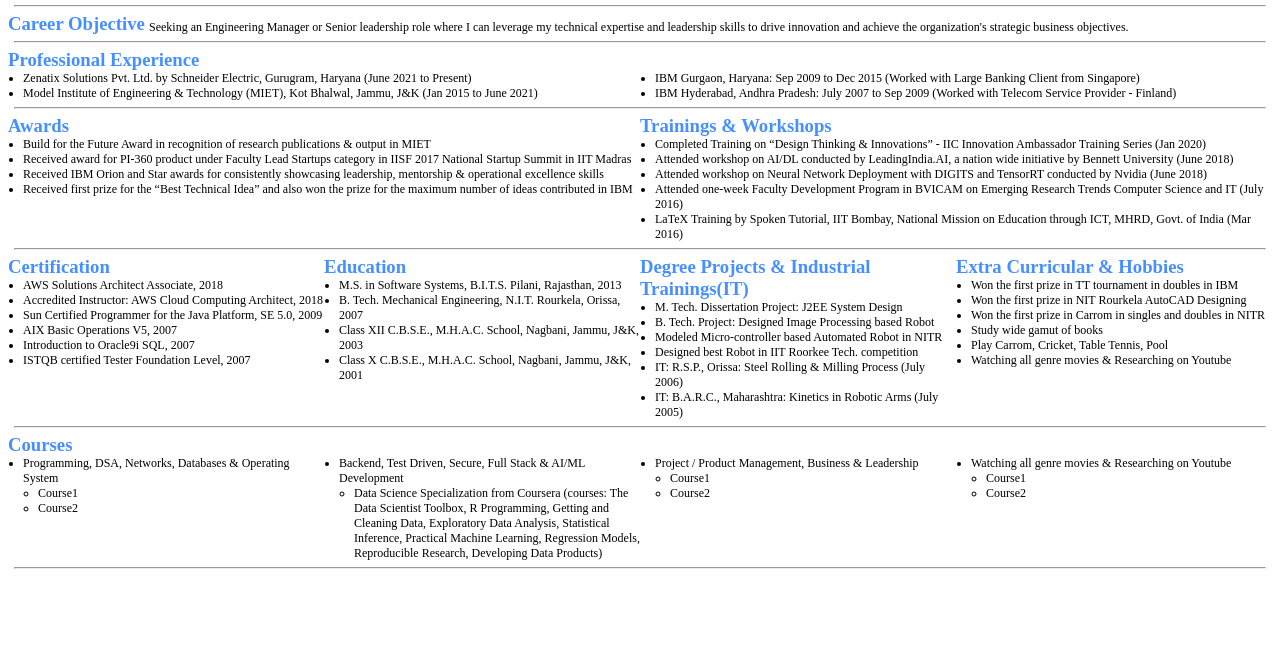
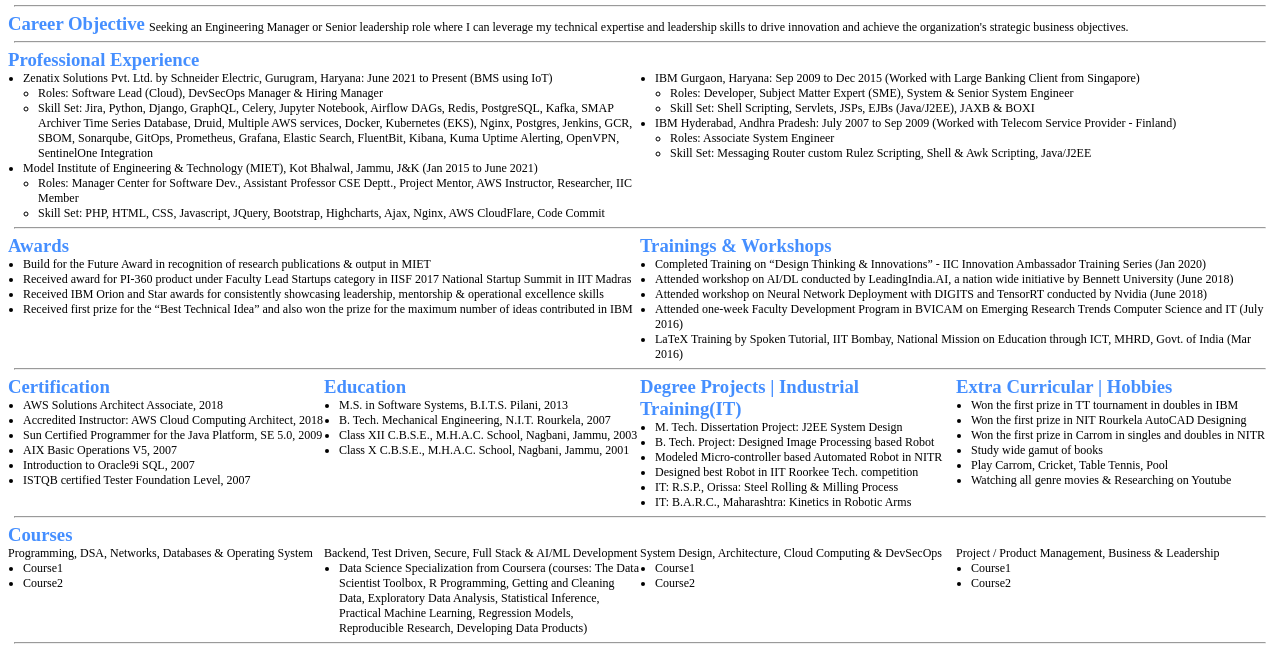
Before and after one commit to RIGUPTA2/portfolio, a plain HTML site: page index.html in a window 1280 px wide. Shown: the part 135-800 px from the top of the page. Drawn offline with Linux system fonts and the light colour scheme.

Commit message:
Updated content and re structured sections

```diff
--- a/css/resume.css
+++ b/css/resume.css
@@ -6,9 +6,14 @@
   margin-left: auto !important;
 }
 
-h1,h3,h6 {
+h1,h3 {
   color: rgba(0, 102, 255, 0.73);
   margin: 0px;
+}
+h6 {
+  margin: 0px;
+  font-weight: normal;
+  font-size: 12px;
 }
 hr {
   margin: 6px;
@@ -90,7 +95,7 @@
   width: 50%;
 }
 
-@media only screen and (max-width: 800px){
+@media only screen and (max-width: 1200px){
   .headerRow{
     flex-direction: column;
     justify-content: flex-start;
--- a/index.html
+++ b/index.html
@@ -32,14 +32,31 @@
   <div class="equalColumnRow">
     <div class="equalColumn">
       <ul>
-        <li>Zenatix Solutions Pvt. Ltd. by Schneider Electric, Gurugram, Haryana (June 2021 to Present)</li>
+        <li>Zenatix Solutions Pvt. Ltd. by Schneider Electric, Gurugram, Haryana: June 2021 to Present (BMS using IoT)</li>
+        <ul>
+          <li>Roles: Software Lead (Cloud), DevSecOps Manager & Hiring Manager</li>
+          <li>Skill Set: Jira, Python, Django, GraphQL, Celery, Jupyter Notebook, Airflow DAGs, Redis, PostgreSQL, Kafka, SMAP Archiver Time Series Database, Druid, Multiple AWS services, Docker, Kubernetes (EKS), Nginx, Postgres, Jenkins, GCR, SBOM, Sonarqube, GitOps, Prometheus, Grafana, Elastic Search, FluentBit, Kibana, Kuma Uptime Alerting, OpenVPN, SentinelOne Integration</li>
+        </ul>
         <li>Model Institute of Engineering & Technology (MIET), Kot Bhalwal, Jammu, J&K (Jan 2015 to June 2021)</li>
+        <ul>
+          <li>Roles: Manager Center for Software Dev., Assistant Professor CSE Deptt., Project Mentor, AWS Instructor, Researcher, IIC Member</li>
+          <li>Skill Set: PHP, HTML, CSS, Javascript, JQuery, Bootstrap, Highcharts, Ajax, Nginx, AWS CloudFlare, Code Commit</li>
+        </ul>
       </ul>
     </div>
+
     <div class="equalColumn">
       <ul>
         <li>IBM Gurgaon, Haryana: Sep 2009 to Dec 2015 (Worked with Large Banking Client from Singapore)</li>
+        <ul>
+          <li>Roles: Developer, Subject Matter Expert (SME), System & Senior System Engineer</li>
+          <li>Skill Set: Shell Scripting, Servlets, JSPs, EJBs (Java/J2EE), JAXB & BOXI</li>
+        </ul>
         <li>IBM Hyderabad, Andhra Pradesh: July 2007 to Sep 2009 (Worked with Telecom Service Provider - Finland)</li>
+        <ul>
+          <li>Roles: Associate System Engineer</li>
+          <li>Skill Set: Messaging Router custom Rulez Scripting, Shell & Awk Scripting, Java/J2EE</li>
+        </ul>
       </ul>
     </div>
   </div>
@@ -87,29 +104,30 @@
     <div class="secondColumn">
       <h3>Education</h3>
       <ul>
-        <li>M.S. in Software Systems, B.I.T.S. Pilani, Rajasthan, 2013</li>
-        <li>B. Tech. Mechanical Engineering, N.I.T. Rourkela, Orissa, 2007</li>
-        <li>Class XII C.B.S.E., M.H.A.C. School, Nagbani, Jammu, J&K, 2003</li>
-        <li>Class X C.B.S.E., M.H.A.C. School, Nagbani, Jammu, J&K, 2001</li>
+        <li>M.S. in Software Systems, B.I.T.S. Pilani, 2013</li>
+        <li>B. Tech. Mechanical Engineering, N.I.T. Rourkela, 2007</li>
+        <li>Class XII C.B.S.E., M.H.A.C. School, Nagbani, Jammu, 2003</li>
+        <li>Class X C.B.S.E., M.H.A.C. School, Nagbani, Jammu, 2001</li>
       </ul>
     </div>
     <hr class="hiddenRow"/>
 
     <div class="thirdColumn">
-      <h3>Degree Projects & Industrial Trainings(IT)</h3>
+      <h3>Degree Projects | Industrial Training(IT)</h3>
       <ul>
         <li>M. Tech. Dissertation Project: J2EE System Design</li>
         <li>B. Tech. Project: Designed Image Processing based Robot</li>
         <li>Modeled Micro-controller based Automated Robot in NITR</li>
         <li>Designed best Robot in IIT Roorkee Tech. competition</li>
-        <li>IT: R.S.P., Orissa: Steel Rolling & Milling Process (July 2006)</li>
-        <li>IT: B.A.R.C., Maharashtra: Kinetics in Robotic Arms (July 2005)</li>
+        <li>IT: R.S.P., Orissa: Steel Rolling & Milling Process</li>
+        <li>IT: B.A.R.C., Maharashtra: Kinetics in Robotic Arms</li>
       </ul>
+
     </div>
     <hr class="hiddenRow"/>
 
     <div class="fourthColumn">
-      <h3>Extra Curricular & Hobbies</h3>
+      <h3>Extra Curricular | Hobbies</h3>
       <ul>
         <li>Won the first prize in TT tournament in doubles in IBM</li>
         <li>Won the first prize in NIT Rourkela AutoCAD Designing</li>
@@ -125,45 +143,36 @@
   <h3>Courses</h3>
   <div class="fourColumnRow">
     <div class="firstColumn">
-      <ul>
-        <li>Programming, DSA, Networks, Databases & Operating System</li>
+      <h6>Programming, DSA, Networks, Databases & Operating System</h6>
       <ul>
         <li>Course1</li>
         <li>Course2</li>
       </ul>
-      </ul>
     </div>
 
     <div class="secondColumn">
-      <ul>
-        <li>Backend, Test Driven, Secure, Full Stack & AI/ML Development</li>
+      <h6>Backend, Test Driven, Secure, Full Stack & AI/ML Development</h6>
       <ul>
         <li>Data Science Specialization from Coursera (courses: The Data Scientist Toolbox, R Programming, Getting and Cleaning Data, Exploratory Data Analysis, Statistical Inference, Practical Machine Learning, Regression Models, Reproducible Research, Developing Data Products)</li>
       <ul>
-      </ul>
     </div>
 
     <div class="thirdColumn">
-      <ul>
-        <li>Project / Product Management, Business & Leadership</li>
+      <h6>System Design, Architecture, Cloud Computing & DevSecOps</h6>
       <ul>
         <li>Course1</li>
         <li>Course2</li>
       </ul>
-      </ul>
     </div>
 
     <div class="fourthColumn">
-      <ul>
-        <li>Watching all genre movies & Researching on Youtube</li>
+      <h6>Project / Product Management, Business & Leadership</h6>
       <ul>
         <li>Course1</li>
         <li>Course2</li>
       </ul>
-      </ul>
     </div>
   </div>
-
   <hr/>
 
 </body>
```
Lines whose indentation alone changed are shown as unchanged.
